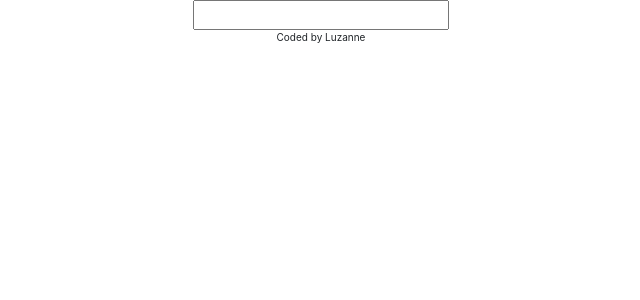
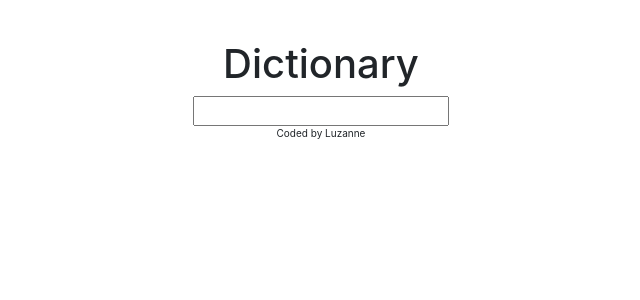
Before and after one commit to Luzanne-S/Dictionary-App, a React (Create React App) app in the folder my-app/: page / in a window 1280 px wide. Shown: the top 300 px of the page, without its empty margins (319-959 px from the left). Built offline with nearby package versions, Linux system fonts and the light colour scheme.

Commit message:
Created an H1

```diff
--- a/my-app/src/App.js
+++ b/my-app/src/App.js
@@ -6,6 +6,7 @@ function App() {
     <div className="App">
       <div className="container">
         <header className="App-header">
+          <h1>Dictionary</h1>
           <main>
             {" "}
             <Dictionary />
```
